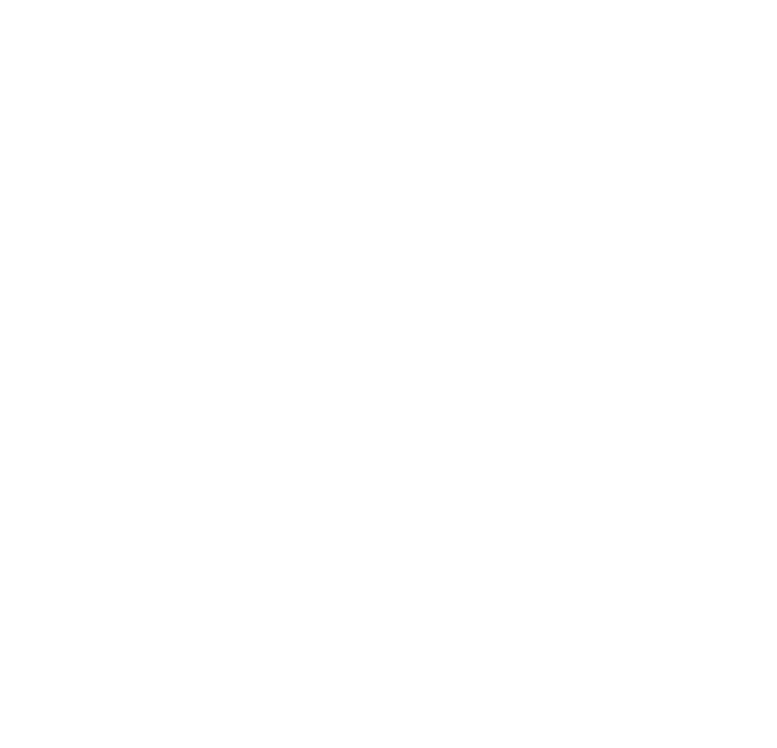
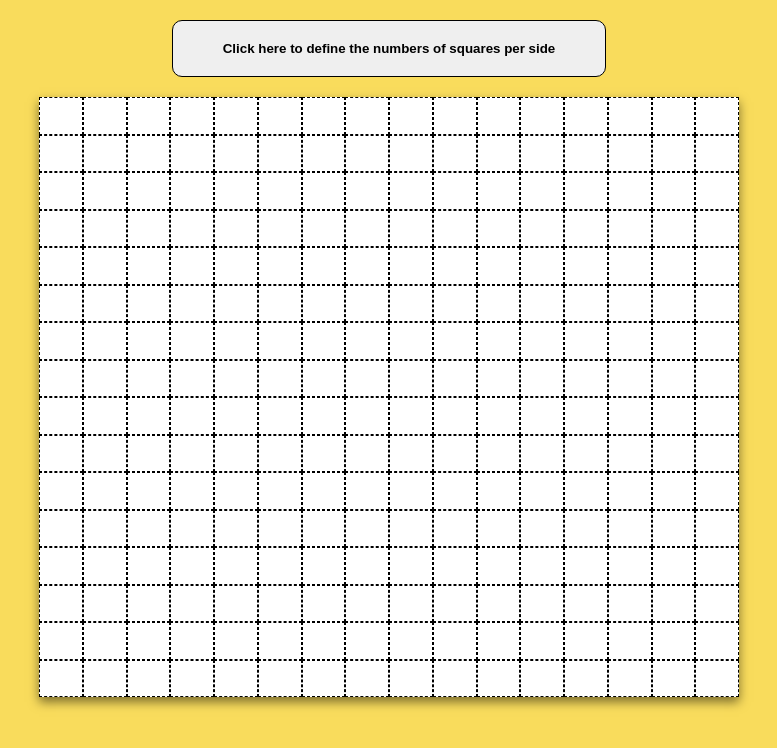
Before and after one commit to artofssug/etch-a-sketch, a plain HTML site: page index.html in a window 1280 px wide. Shown: the whole page, without its empty margins (251-1028 px from the left). Drawn offline with Linux system fonts and the light colour scheme.

Commit message:
Finished Project

```diff
--- a/index.html
+++ b/index.html
@@ -3,9 +3,10 @@
     <head>
         <meta charset="UTF-8">
         <link rel="stylesheet" href="./style.css">
-        <script src="./script.js"></script>
+        <script src="./script.js" defer></script>
     </head>
     <body>
-
+        <button>Click here to define the numbers of squares per side</button>
+        <div id="container"></div>
     </body>
 </html>
--- a/script.js
+++ b/script.js
@@ -0,0 +1,100 @@
+/*
+    create a container div in html
+    select this div in js
+    create a function that creates a given number of rows and adds them to the div container
+    create a function that creates a given number of squares for each line created and adds them to the lines
+    create a function that changes the background color of a square
+    create a function that uses the function that changes the background color of a square whenever the mouse passes over it
+
+    ok... part 1 done. part 2:
+
+    create a button in html
+    select this button in js
+    create a function/event that causes the button, when clicked, to ask the user(prompt) to set a number of squares for each side
+    save this number in a variable
+    once the user has defined the number of squares, the current grid should be deleted and a new one should be generated with the number of squares and lines defined by the user. ps: the number cannot exceed 100
+*/
+
+// part 1:
+
+let container = document.querySelector('#container');
+
+let squaresPerSide = 16;
+
+function createRows() {
+    for (let i = 1; i <= squaresPerSide; i++) {
+        let div = document.createElement('div');
+        div.classList.add('row');
+        container.appendChild(div);
+    }
+}
+
+createRows();
+
+let rows = document.querySelectorAll('.row');
+
+function createSquares() {
+    let rows = document.querySelectorAll('.row');
+    for (let i = 1; i <= squaresPerSide; i++) {
+        for (let i = 0; i < squaresPerSide; i++) {
+            let square = document.createElement('div')
+            square.classList.add('square');
+            rows[i].appendChild(square);
+        }
+    }
+}
+
+createSquares();
+
+function addStyle() {
+    this.classList.add('trail');
+}
+
+function addMouseOverEvent() {
+    let square = document.querySelectorAll('.square');
+    square.forEach((square) => {
+        square.addEventListener('mouseover', addStyle);
+    })
+}
+
+addMouseOverEvent()
+
+// part 2:
+
+let btn = document.querySelector('button');
+
+function getSquarePerSide() {
+    while (true) {
+        squaresPerSide = prompt('Define number of squares per side for the new grid(It cannot extend 100):', '');
+        if (squaresPerSide > 100 || squaresPerSide < 0) {
+            continue
+        }
+        return
+    }
+}
+
+function removeSquaresAndRows() {
+    let squares = document.querySelectorAll('.square');
+    squares.forEach((square) => {
+        square.remove();
+    });
+
+    let rows = document.querySelectorAll('.row');
+    rows.forEach((row) => {
+        row.remove();
+    });
+}
+
+btn.addEventListener('click', () => {
+
+    removeSquaresAndRows();
+
+    getSquarePerSide();
+
+    createRows();
+
+    createSquares();
+
+    addMouseOverEvent()
+
+});
--- a/style.css
+++ b/style.css
@@ -0,0 +1,58 @@
+html {
+    height: 100%;
+    box-sizing: border-box;
+}
+
+*, *::before, *::after {
+    box-sizing: inherit;
+}
+
+* {
+    margin: 0;
+    padding: 0;
+}
+
+body {
+    min-height: 100%;
+    display: flex;
+    flex-direction: column;
+    background-color: #F9DC5C;
+}
+
+#container {
+    align-self: center;
+    width: 700px;
+    height: 600px;
+    margin-bottom: 10%;
+    display: flex;
+    flex-grow: 1;
+    flex-direction: column;
+    box-shadow: 0px 5px 10px rgba(0, 0, 0, 0.5);
+    background-color: white;
+}
+
+.row {
+    display: flex;
+    flex-grow: 1;
+}
+
+.square {
+    flex-grow: 1;
+    border-style:dashed;
+    border-width: 1px;
+    color: #000000;
+}
+
+.trail {
+    background-color: #E84855;
+}
+
+button {
+    align-self: center;
+    padding: 20px 50px;
+    margin: 20px 0;
+    font-weight: 600;
+    border: solid;
+    border-width: 1px;
+    border-radius: 10px;
+}
```
